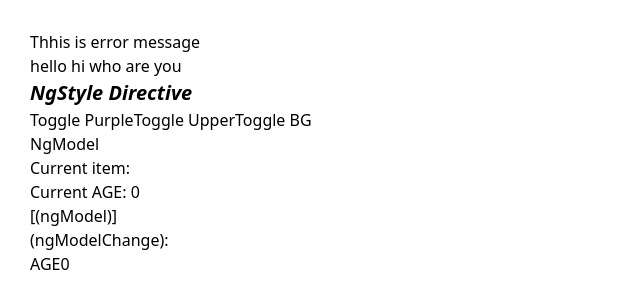
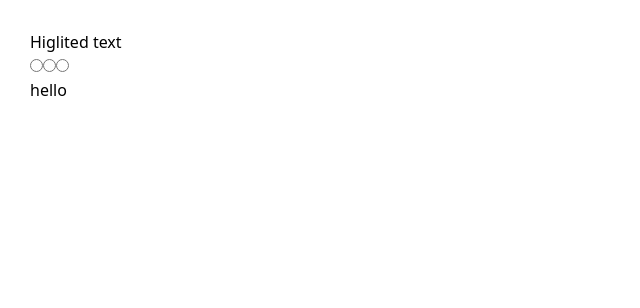
Before and after one commit to yanmoenaing118/angular-module, an Angular app: page / in a window 1280 px wide. Shown: the top 308 px of the page, without its empty margins (0-640 px from the left). Built offline with nearby package versions, Linux system fonts and the light colour scheme.

Commit message:
directive

```diff
--- a/src/app/app.component.ts
+++ b/src/app/app.component.ts
@@ -1,123 +1,39 @@
-import { Component, Directive, Input, ViewChild } from '@angular/core';
-
-@Directive({
-  selector: 'pane',
-})
-export class Pane {
-  @Input() id!: string;
-}
+import { Component, Input } from '@angular/core';
 
 @Component({
   selector: 'app-root',
   template: `
+    <div [appHighlight]="color" defaultColor="pink">Higlited text</div>
 
-  <ng-container [ngSwitch]="status"]>
-    <app-toast *ngSwitchCase="'success'" [type]="'success'" [message]='"Thhis is success message"'></app-toast>
-    <app-toast *ngSwitchCase="'info'" [type]="'info'" [message]='"Thhis is info message"'></app-toast>
-    <app-toast *ngSwitchCase="'error'" [type]="'error'" [message]='"Thhis is error message"'></app-toast>
-
-  </ng-container>
-
-    <h1 [ngClass]="classes" style="transition: all .3s ease;">
-      hello hi who are you
-    </h1>
-
-    <h1 [ngStyle]="styles">NgStyle Directive</h1>
-
-    <div class="flex gap-3">
-      <button class="border p-2" (click)="togglePurple()">Toggle Purple</button>
-      <button class="border p-2" (click)="toggleUpper()">Toggle Upper</button>
-      <button class="border p-2" (click)="toggleBg()">Toggle BG</button>
+    <div>
+      <input
+        type="radio"
+        name="colors"
+        (change)="setColor($event)"
+        value="green"
+      />
+      <input
+        type="radio"
+        name="colors"
+        (change)="setColor($event)"
+        value="red"
+      />
+      <input
+        type="radio"
+        name="colors"
+        (change)="setColor($event)"
+        value="blue"
+      />
     </div>
 
-    <div class="mt-8 border-t">
-      <h1>NgModel</h1>
-
-      <ng-container>
-        <h3 class="text-gray-800">Current item: {{ currentItem.name }}</h3>
-        <h3 class="text-gray-800">Current AGE: {{ currentItem.age }}</h3>
-        <div>
-          <label for="name">[(ngModel)]</label>
-          <input
-            class="border"
-            type="text"
-            id="name"
-            [(ngModel)]="currentItem.name"
-          />
-        </div>
-        <div>
-          <label for="name-ng-modle-change">(ngModelChange):</label>
-          <input
-            type="text"
-            class="border"
-            id="name-ng-modle-change"
-            [ngModel]="currentItem.name"
-            (ngModelChange)="setUppperCase($event)"
-          />
-        </div>
-        <div>
-          <label for="age">AGE</label>
-          <input class="border" type="number" [(ngModel)]="currentItem.age" />
-        </div>
-      </ng-container>
-    </div>
+    <app-toast appHighlight [type]="'success'" [message]="'hello'"></app-toast>
   `,
   styleUrls: ['./app.component.css'],
 })
 export class AppComponent {
-  isPurple: boolean = true;
-  isUpper: boolean = true;
-  isBgSlate: boolean = true;
-
-  isFontSm: boolean = false;
-  isItalic: boolean = true;
-  isBold: boolean = true;
-
-  classes: Record<string, boolean> = {
-    'text-purple-600': this.isPurple,
-    uppercase: this.isUpper,
-    'bg-slate-800': this.isBgSlate,
-  };
-
-  styles: Record<string, string> = {
-    'font-size': this.isFontSm ? '12px' : '20px',
-    'font-weight': this.isBold ? 'bold' : 'normal',
-    'font-style': this.isItalic ? 'italic' : 'regular',
-  };
-
-  currentItem = {
-    name: '',
-    age: 0,
-  };
-
-  status: string = "error";
-
-  setClasses() {
-    this.classes = {
-      ...this.classes,
-      'text-purple-600': this.isPurple,
-      uppercase: this.isUpper,
-      'bg-slate-800': this.isBgSlate,
-    };
-  }
-
-  togglePurple() {
-    this.isPurple = !this.isPurple;
-    this.setClasses();
-  }
-
-  toggleUpper() {
-    this.isUpper = !this.isUpper;
-    this.setClasses();
-  }
-
-  toggleBg() {
-    this.isBgSlate = !this.isBgSlate;
-    this.setClasses();
-  }
-
-  setUppperCase(value: string) {
-    this.currentItem.name = value.toUpperCase();
+  color!: string;
+  setColor(e: any) {
+    this.color = e.target.value;
   }
 }
 
--- a/src/app/app.module.ts
+++ b/src/app/app.module.ts
@@ -3,9 +3,10 @@ import { FormsModule } from '@angular/forms';
 import { BrowserModule } from '@angular/platform-browser';
 
 import { AppComponent, Toast } from './app.component';
+import { HighlightDirective } from './highlight.directive';
 
 @NgModule({
-  declarations: [AppComponent, Toast],
+  declarations: [AppComponent, Toast, HighlightDirective],
   imports: [BrowserModule, FormsModule],
   exports: [],
   providers: [],
--- /dev/null
+++ b/src/app/highlight.directive.ts
@@ -0,0 +1,26 @@
+import { Directive, ElementRef, HostListener, Input } from '@angular/core';
+
+@Directive({
+  selector: '[appHighlight]',
+})
+export class HighlightDirective {
+
+  @Input() appHighlight = '';
+  @Input() defaultColor = '';
+
+  constructor(private el: ElementRef) {
+    console.log(this.el.nativeElement);
+  }
+
+  @HostListener('mouseenter') MouseEnter() {
+    this.highlight(this.appHighlight || this.defaultColor || 'red');
+  }
+
+  @HostListener('mouseout') MouseOut() {
+    this.highlight('');
+  }
+
+  private highlight(color: string) {
+    this.el.nativeElement.style.backgroundColor = color;
+  }
+}
```
Also changed, not shown: 1 other file (tests, documents, lock files or other folders).
